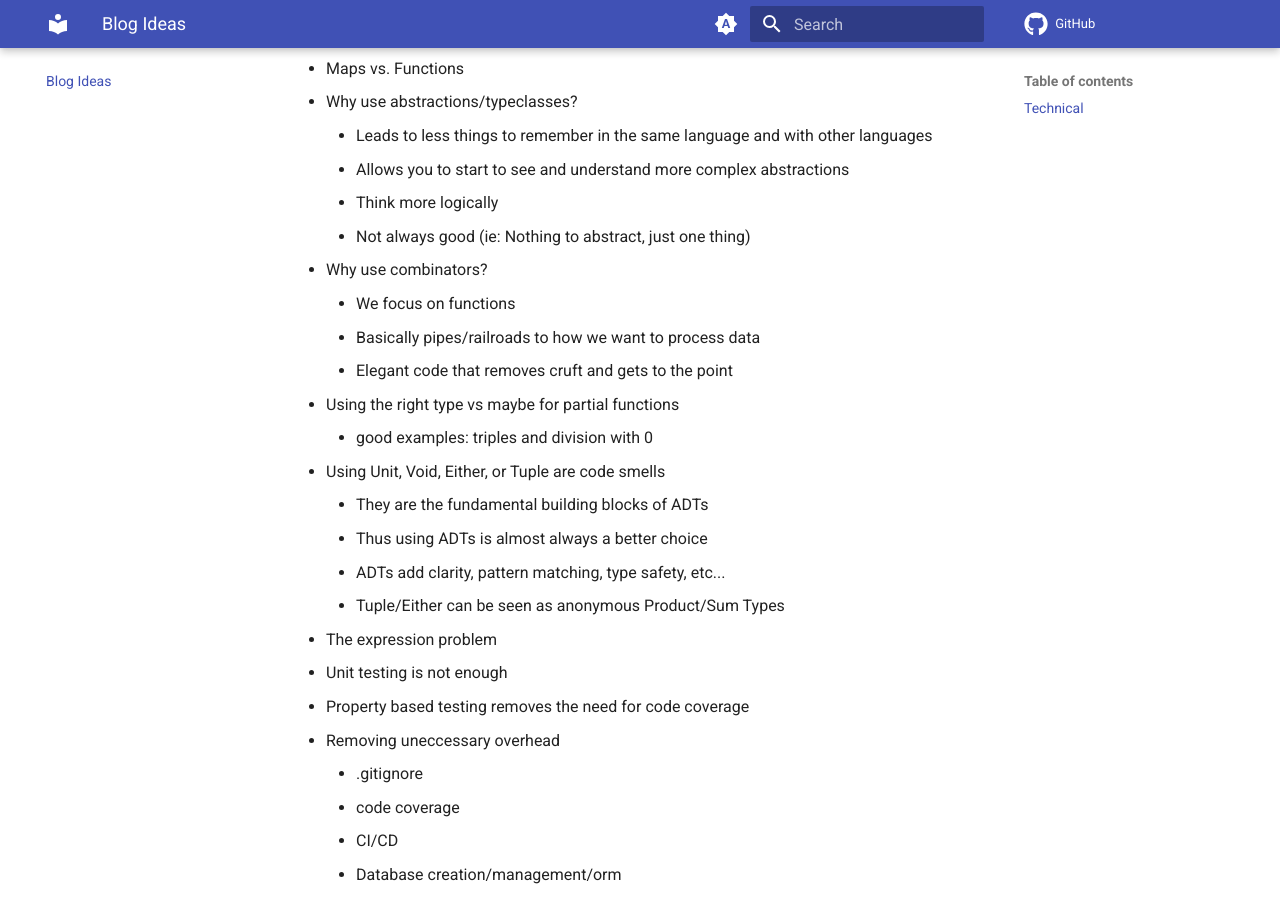
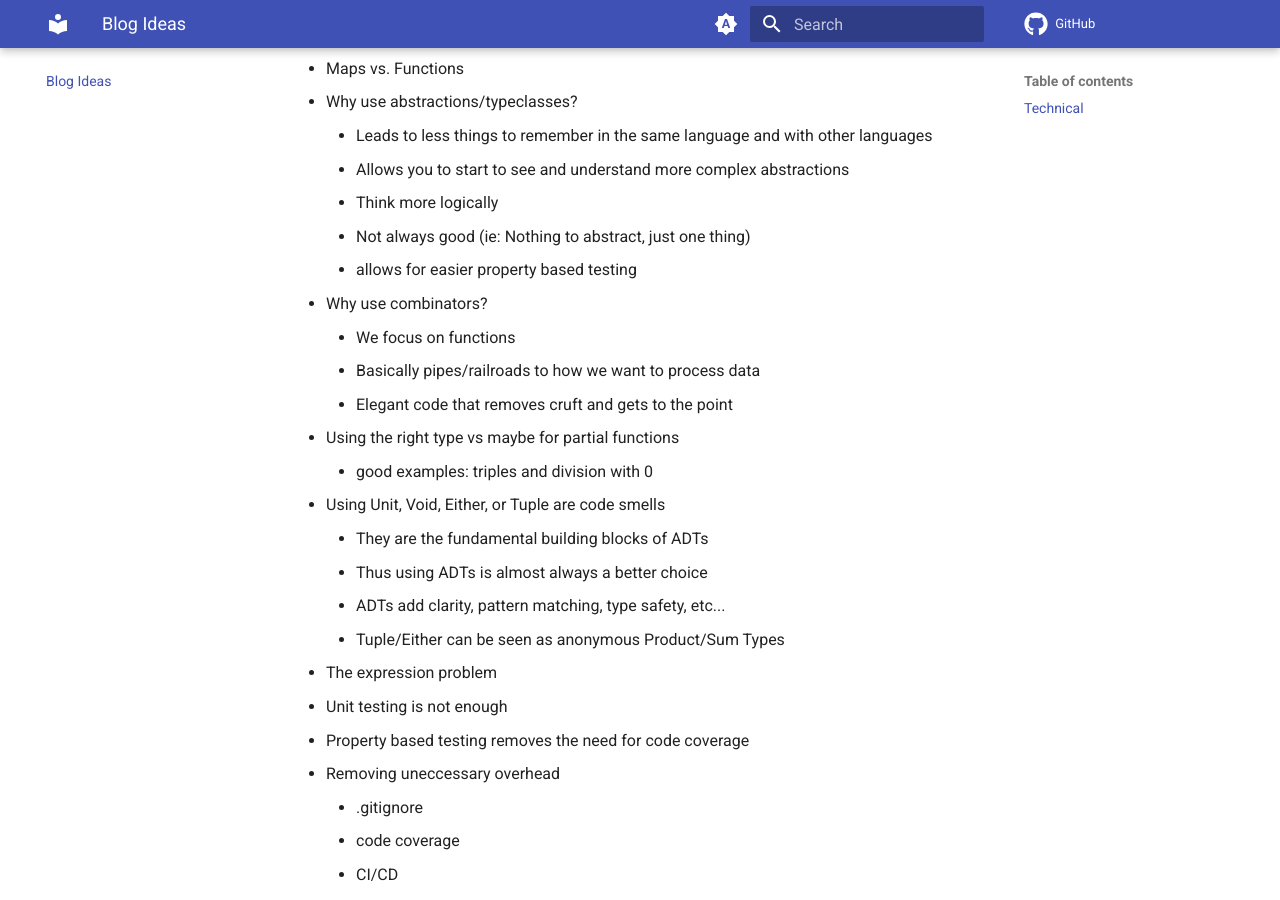
Before and after one commit to solvex-software/solvex-internal-documentation, an MkDocs documentation site: the page built from docs/blog-ideas.md, in a window 1280 px wide and 900 px high, scrolled down 458 px. Built offline with MkDocs 1.6.1 and Material for MkDocs 9.7.7, drawn with Linux system fonts in a browser that asks for light colours; comment, search, counter and statistics services are not loaded.

Commit message:
Update blog-ideas.md

```diff
--- a/docs/blog-ideas.md
+++ b/docs/blog-ideas.md
@@ -14,6 +14,7 @@
     - Allows you to start to see and understand more complex abstractions
     - Think more logically
     - Not always good (ie: Nothing to abstract, just one thing)
+    - allows for easier property based testing
 - Why use combinators?
     - We focus on functions
     - Basically pipes/railroads to how we want to process data
```
